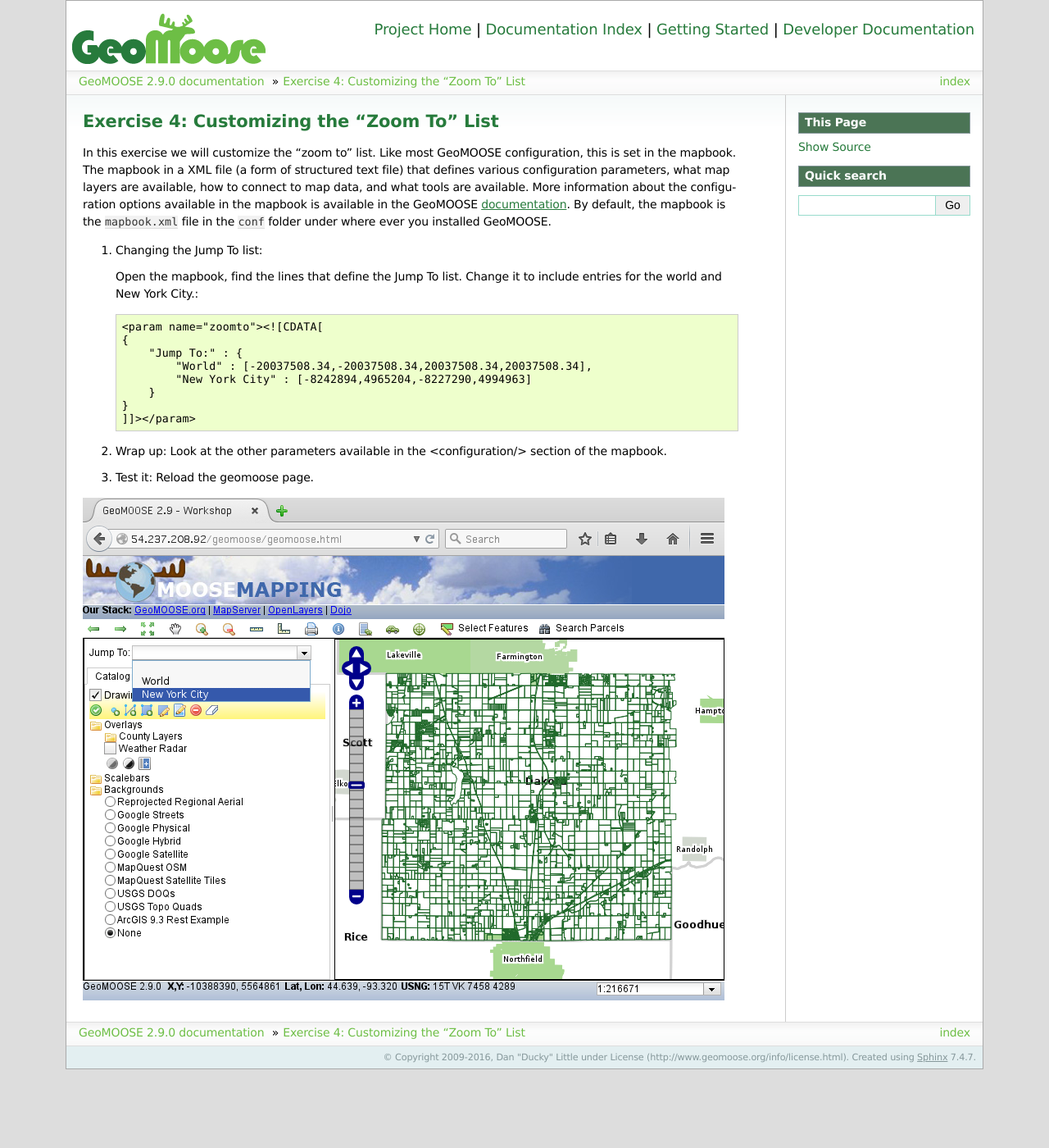
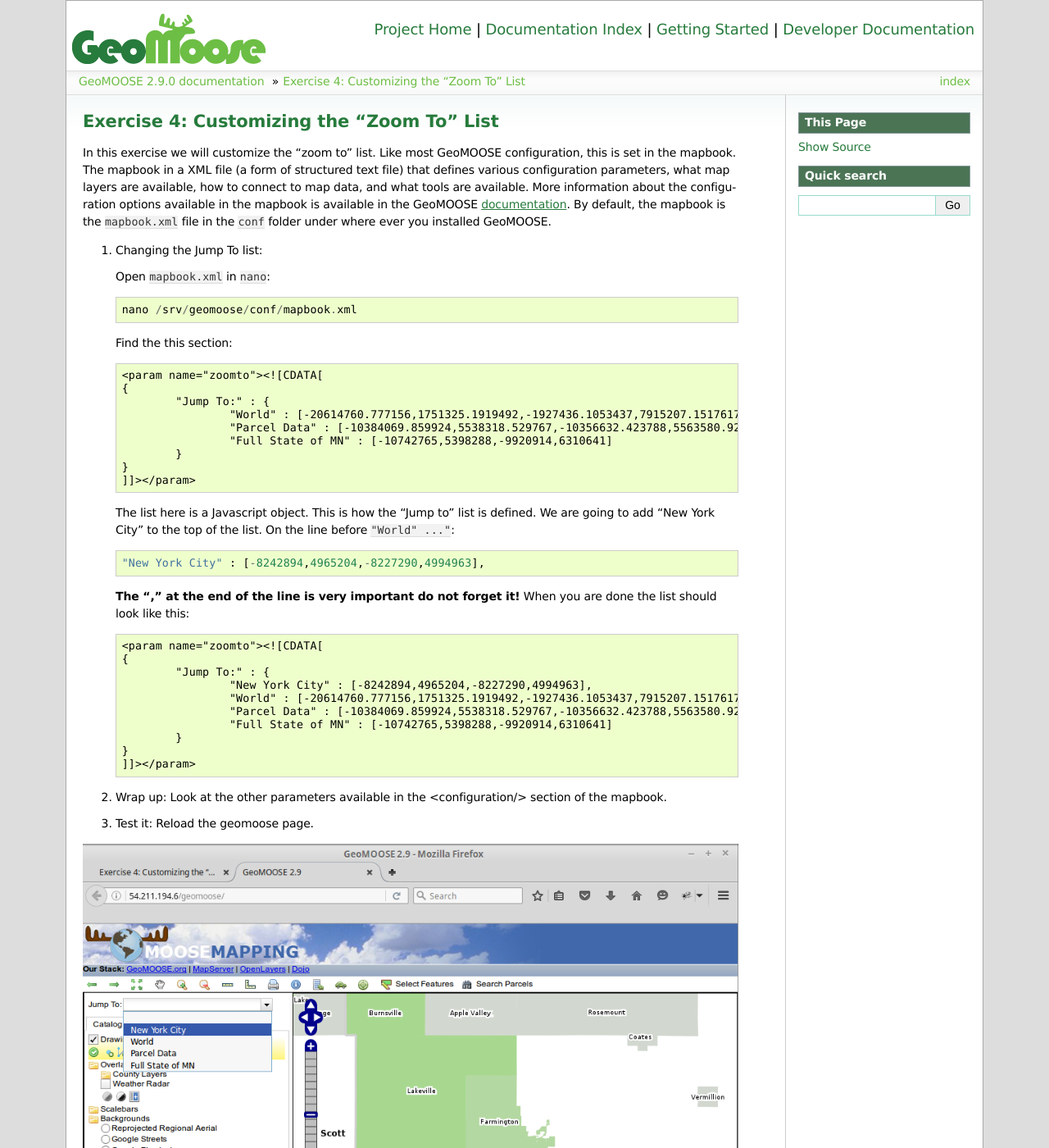
Before and after one commit to geomoose/geomoose-docs, a Sphinx documentation site: the page built from source/workshops/umgeocon2016/ex4.txt, in a window 1280 px wide and 1400 px high. Shown: the whole window at 82% size. Built offline with Sphinx 7.4.7, drawn with Linux system fonts in a browser that asks for light colours; pages that are not in the unit, such as notebooks, are missing from menus.

Commit message:
Updated exercise 4

```diff
--- a/source/workshops/umgeocon2016/ex4.txt
+++ b/source/workshops/umgeocon2016/ex4.txt
@@ -6,17 +6,39 @@
 
 1. Changing the Jump To list:
 
-   Open the mapbook, find the lines that define the Jump To list. Change it to include entries for the world and New York City.::
+   Open ``mapbook.xml`` in ``nano``::
 
+     nano /srv/geomoose/conf/mapbook.xml
+
+   Find the this section::
 
                 <param name="zoomto"><![CDATA[
                 {
                         "Jump To:" : {
-             "World" : [-20037508.34,-20037508.34,20037508.34,20037508.34],
-             "New York City" : [-8242894,4965204,-8227290,4994963]
+                                "World" : [-20614760.777156,1751325.1919492,-1927436.1053437,7915207.1517617],
+                                "Parcel Data" : [-10384069.859924,5538318.529767,-10356632.423788,5563580.927174],
+                                "Full State of MN" : [-10742765,5398288,-9920914,6310641]
                         }
                 }
                 ]]></param>
+
+   The list here is a Javascript object.  This is how the "Jump to" list is defined.  We are going to add "New York City" to the top of the list.  On the line before ``"World" ..."``::
+
+	"New York City" : [-8242894,4965204,-8227290,4994963],
+
+   **The "," at the end of the line is very important do not forget it!** When you are done the list should look like this::
+
+                <param name="zoomto"><![CDATA[
+                {
+                        "Jump To:" : {
+                                "New York City" : [-8242894,4965204,-8227290,4994963],
+                                "World" : [-20614760.777156,1751325.1919492,-1927436.1053437,7915207.1517617],
+                                "Parcel Data" : [-10384069.859924,5538318.529767,-10356632.423788,5563580.927174],
+                                "Full State of MN" : [-10742765,5398288,-9920914,6310641]
+                        }
+                }
+                ]]></param>
+
 
 2. Wrap up: Look at the other parameters available in the <configuration/> section of the mapbook.
 
```
Also changed, not shown: source/workshops/umgeocon2016/ex4-finished.png. Lines whose indentation alone changed are shown as unchanged.
